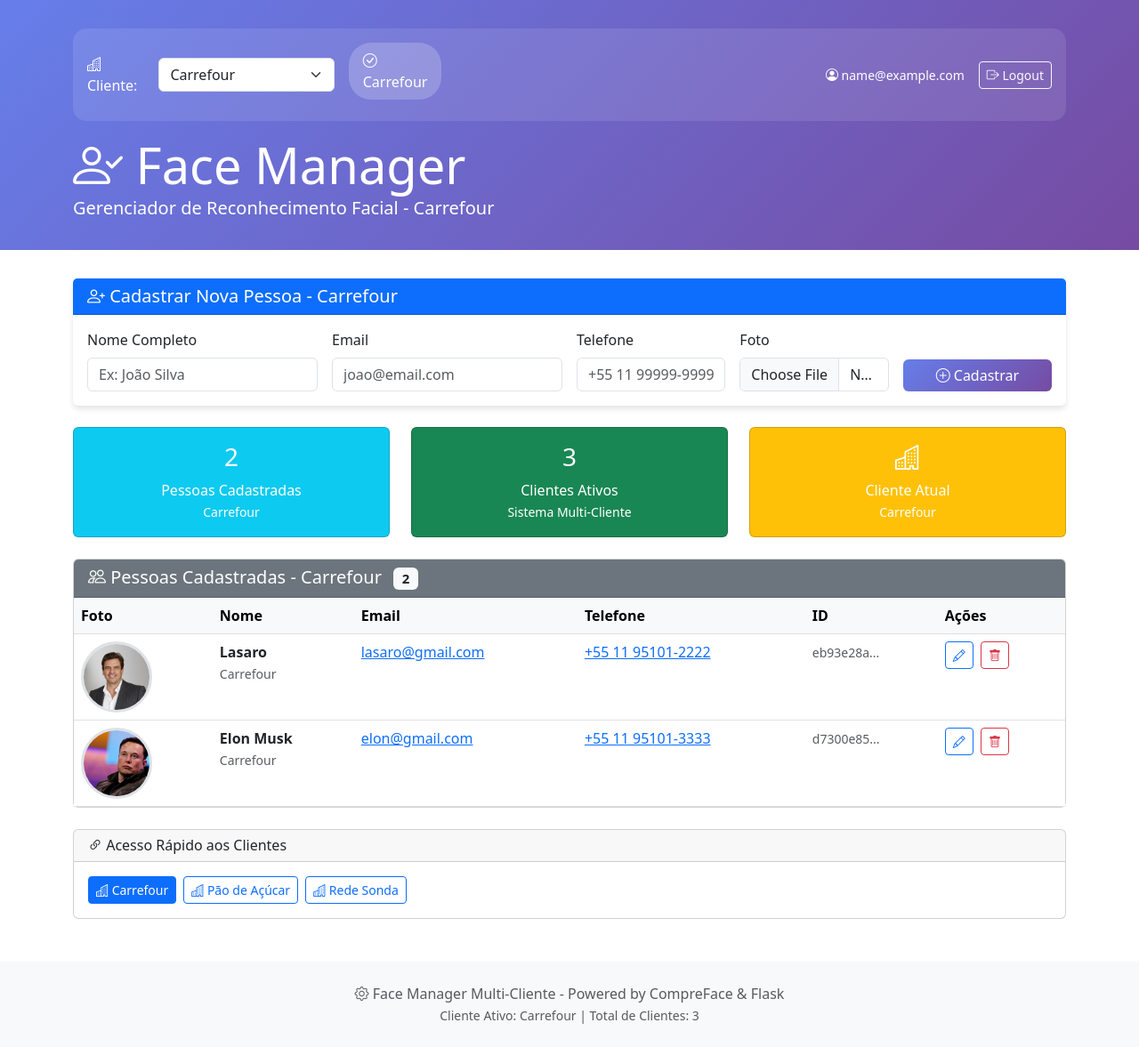
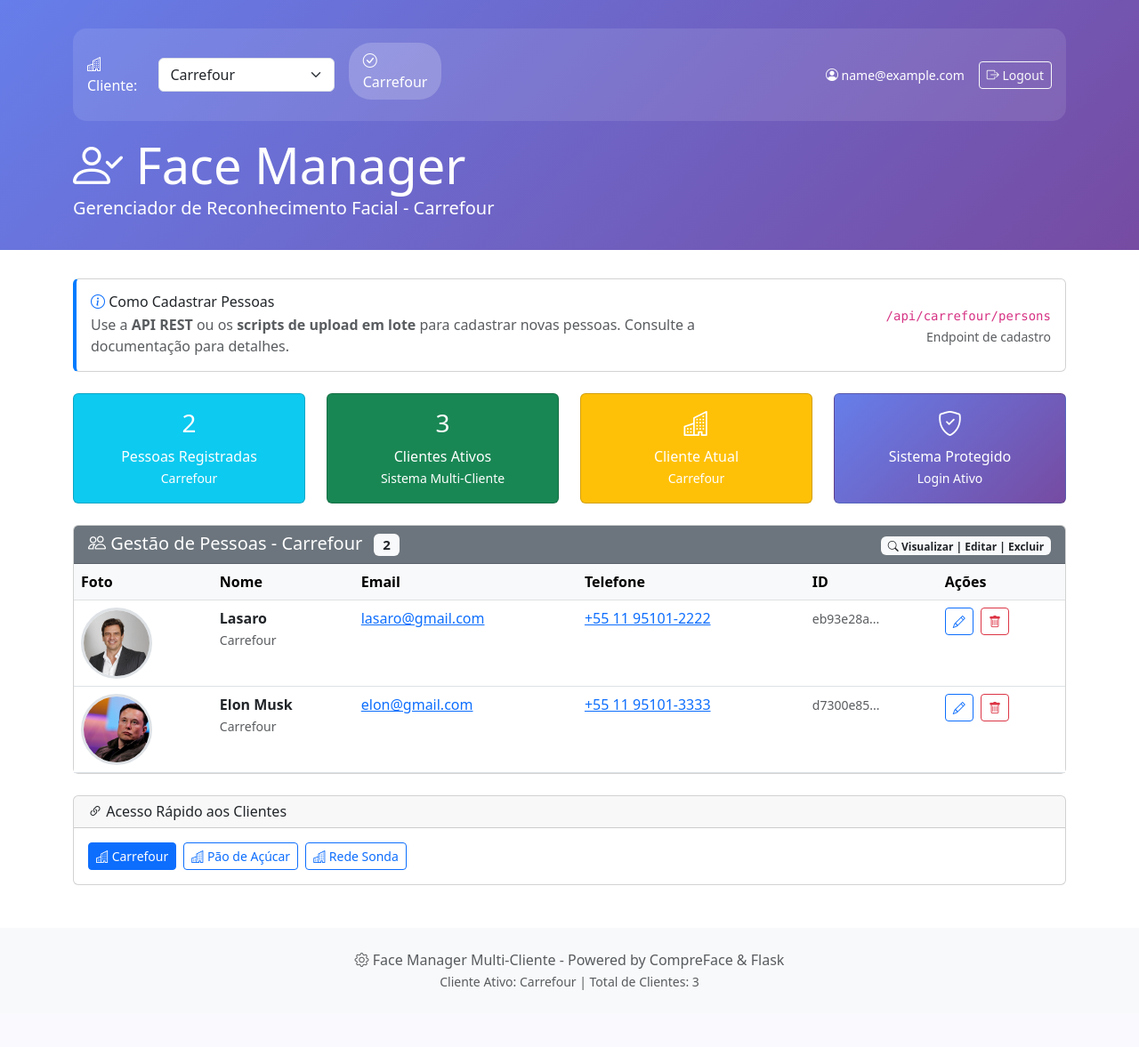
Before and after one commit to Rasantis/Face-manager-frontend, a Flask app: page /carrefour/ in a window 1280 px wide. Shown: the whole page at 89% size. After the commit the page ends 1113 px from the top, so only its background shows below. Run offline with Flask 3, Linux system fonts and the light colour scheme; the visitor is signed in with stand-in values (Sample User, id 1); some libraries are stand-ins or nearby versions.

Commit message:
tirando parte de cadastro de faces da ui

```diff
--- a/app.py
+++ b/app.py
@@ -158,62 +158,14 @@
         flash(f'❌ Erro ao carregar dados do cliente: {str(e)}', 'error')
         return redirect(url_for('client_dashboard', cliente=DEFAULT_CLIENT))
 
-@app.route("/<cliente>/cadastrar", methods=["POST"])
-@login_required
-def cadastrar(cliente):
-    """Cadastra nova pessoa para o cliente específico"""
-    if not validate_client(cliente):
-        flash(f'❌ Cliente "{cliente}" não encontrado!', 'error')
-        return redirect(url_for('client_dashboard', cliente=DEFAULT_CLIENT))
-
-    try:
-        # Obter dados do formulário
-        name = request.form["name"]
-        email = request.form["email"]
-        phone = request.form["phone"]
-
-        # Validar arquivo de imagem
-        if 'image' not in request.files:
-            flash('❌ Nenhuma imagem foi selecionada!', 'error')
-            return redirect(url_for('client_dashboard', cliente=cliente))
-
-        img_file = request.files['image']
-        if img_file.filename == '':
-            flash('❌ Nenhuma imagem foi selecionada!', 'error')
-            return redirect(url_for('client_dashboard', cliente=cliente))
-
-        if not allowed_file(img_file.filename):
-            flash('❌ Tipo de arquivo não permitido! Use: PNG, JPG, JPEG, GIF', 'error')
-            return redirect(url_for('client_dashboard', cliente=cliente))
-
-        # Gerar ID único e salvar imagem
-        subject_id = str(uuid.uuid4())
-        filename = secure_filename(f"{subject_id}.jpg")
-        faces_folder = get_faces_folder(cliente)
-        img_path = os.path.join(faces_folder, filename)
-        img_file.save(img_path)
-
-        # Cadastrar face na API do CompreFace (com prefixo do cliente)
-        api_subject_id = f"{cliente}_{subject_id}"
-        cadastrar_face(img_path, api_subject_id)
-
-        # Salvar metadados
-        metadata = carregar_metadata(cliente)
-        metadata[subject_id] = {
-            "name": name,
-            "email": email,
-            "phone": phone,
-            "image": filename
-        }
-        salvar_metadata(cliente, metadata)
-
-        client_name = AVAILABLE_CLIENTS[cliente]
-        flash(f'✅ {name} foi cadastrado com sucesso no {client_name}!', 'success')
-
-    except Exception as e:
-        flash(f'❌ Erro ao cadastrar: {str(e)}', 'error')
-
-    return redirect(url_for('client_dashboard', cliente=cliente))
+# Rota de cadastro via formulário web REMOVIDA (usar apenas API)
+# @app.route("/<cliente>/cadastrar", methods=["POST"])
+# @login_required
+# def cadastrar(cliente):
+#     """Cadastra nova pessoa para o cliente específico"""
+#     # Esta funcionalidade foi removida da interface web
+#     # Use a API REST: POST /api/<cliente>/persons
+#     pass
 
 @app.route("/<cliente>/editar/<subject_id>", methods=["POST"])
 @login_required
--- a/templates/index.html
+++ b/templates/index.html
@@ -106,52 +106,37 @@
             {% endif %}
         {% endwith %}
 
-        <!-- Formulário de Cadastro -->
-        <div class="card card-form mb-4">
-            <div class="card-header bg-primary text-white">
-                <h5 class="mb-0"><i class="bi bi-person-plus"></i> Cadastrar Nova Pessoa - {{ cliente_nome }}</h5>
-            </div>
+        <!-- Informações de Cadastro -->
+        <div class="card mb-4" style="border-left: 4px solid #007bff;">
             <div class="card-body">
-                <form action="/{{ cliente_atual }}/cadastrar" method="post" enctype="multipart/form-data">
-                    <div class="row g-3">
-                        <div class="col-md-3">
-                            <label for="name" class="form-label">Nome Completo</label>
-                            <input type="text" name="name" id="name" class="form-control" placeholder="Ex: João Silva" required>
-                        </div>
-                        <div class="col-md-3">
-                            <label for="email" class="form-label">Email</label>
-                            <input type="email" name="email" id="email" class="form-control" placeholder="joao@email.com" required>
-                        </div>
-                        <div class="col-md-2">
-                            <label for="phone" class="form-label">Telefone</label>
-                            <input type="text" name="phone" id="phone" class="form-control" placeholder="+55 11 99999-9999" required>
-                        </div>
-                        <div class="col-md-2">
-                            <label for="image" class="form-label">Foto</label>
-                            <input type="file" name="image" id="image" accept="image/*" class="form-control" required>
-                        </div>
-                        <div class="col-md-2 d-flex align-items-end">
-                            <button type="submit" class="btn btn-custom btn-primary w-100">
-                                <i class="bi bi-plus-circle"></i> Cadastrar
-                            </button>
-                        </div>
+                <div class="row align-items-center">
+                    <div class="col-md-8">
+                        <h6 class="mb-1"><i class="bi bi-info-circle text-primary"></i> Como Cadastrar Pessoas</h6>
+                        <p class="mb-0 text-muted">
+                            Use a <strong>API REST</strong> ou os <strong>scripts de upload em lote</strong> para cadastrar novas pessoas.
+                            Consulte a documentação para detalhes.
+                        </p>
                     </div>
-                </form>
+                    <div class="col-md-4 text-end">
+                        <code>/api/{{ cliente_atual }}/persons</code>
+                        <br><small class="text-muted">Endpoint de cadastro</small>
+                    </div>
+                </div>
             </div>
         </div>
 
         <!-- Estatísticas -->
         <div class="row mb-4">
-            <div class="col-md-4">
+            <div class="col-md-3">
                 <div class="card text-center bg-info text-white">
                     <div class="card-body">
                         <h3>{{ pessoas|length }}</h3>
-                        <p class="mb-0">Pessoas Cadastradas</p>
+                        <p class="mb-0">Pessoas Registradas</p>
                         <small>{{ cliente_nome }}</small>
                     </div>
                 </div>
             </div>
-            <div class="col-md-4">
+            <div class="col-md-3">
                 <div class="card text-center bg-success text-white">
                     <div class="card-body">
                         <h3>{{ clientes_disponiveis|length }}</h3>
@@ -160,7 +145,7 @@
                     </div>
                 </div>
             </div>
-            <div class="col-md-4">
+            <div class="col-md-3">
                 <div class="card text-center bg-warning text-white">
                     <div class="card-body">
                         <h3><i class="bi bi-building"></i></h3>
@@ -169,15 +154,29 @@
                     </div>
                 </div>
             </div>
+            <div class="col-md-3">
+                <div class="card text-center bg-purple text-white" style="background: linear-gradient(135deg, #667eea 0%, #764ba2 100%);">
+                    <div class="card-body">
+                        <h3><i class="bi bi-shield-check"></i></h3>
+                        <p class="mb-0">Sistema Protegido</p>
+                        <small>Login Ativo</small>
+                    </div>
+                </div>
+            </div>
         </div>
 
         <!-- Tabela de Pessoas -->
         <div class="card">
-            <div class="card-header bg-secondary text-white">
+            <div class="card-header bg-secondary text-white d-flex justify-content-between align-items-center">
                 <h5 class="mb-0">
-                    <i class="bi bi-people"></i> Pessoas Cadastradas - {{ cliente_nome }}
+                    <i class="bi bi-people"></i> Gestão de Pessoas - {{ cliente_nome }}
                     <span class="badge bg-light text-dark ms-2">{{ pessoas|length }}</span>
                 </h5>
+                <div>
+                    <span class="badge bg-light text-dark">
+                        <i class="bi bi-search"></i> Visualizar | Editar | Excluir
+                    </span>
+                </div>
             </div>
             <div class="card-body p-0">
                 {% if pessoas %}
@@ -291,8 +290,11 @@
                 {% else %}
                 <div class="text-center p-5">
                     <i class="bi bi-person-x display-1 text-muted"></i>
-                    <h4 class="text-muted mt-3">Nenhuma pessoa cadastrada</h4>
-                    <p class="text-muted">Use o formulário acima para cadastrar a primeira pessoa no {{ cliente_nome }}!</p>
+                    <h4 class="text-muted mt-3">Nenhuma pessoa registrada</h4>
+                    <p class="text-muted">Use a API REST ou scripts de upload em lote para adicionar pessoas ao {{ cliente_nome }}.</p>
+                    <div class="mt-3">
+                        <code class="p-2 bg-light rounded">POST /api/{{ cliente_atual }}/persons</code>
+                    </div>
                 </div>
                 {% endif %}
             </div>
```
